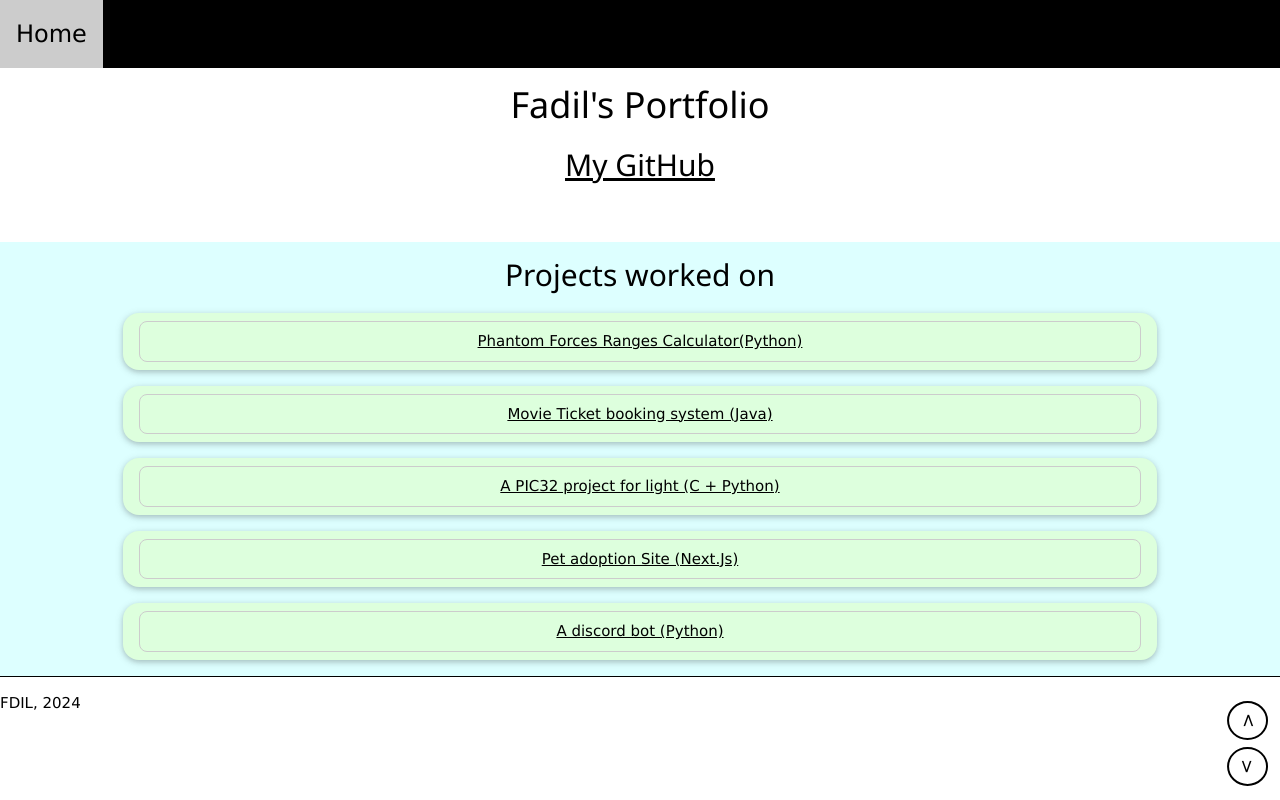
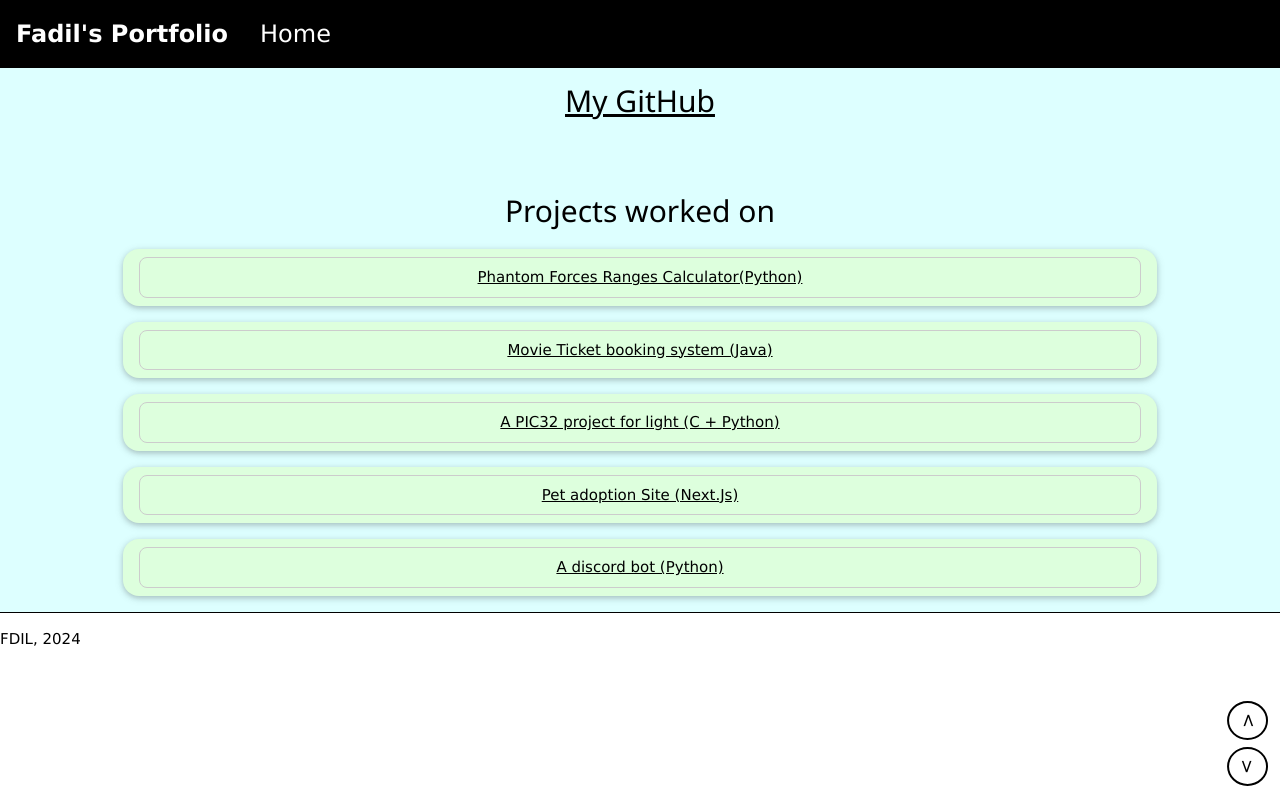
Before and after one commit to FDIL501st/FDIL501st.github.io, a React (Create React App) app: page / in a window 1280 px wide. Built offline with nearby package versions, Linux system fonts and the light colour scheme.

Commit message:
Changed Home Page layout
Moved title to NavBar and put pale-blue background to entire page.

```diff
--- a/src/App.js
+++ b/src/App.js
@@ -11,7 +11,7 @@ import { home, about } from './shared/path';
 
 function App() {
     return (
-        <div className="App">
+        <div className="App w3-pale-blue">
             <NavBar />
 
             <Routes>
--- a/src/components/NavBar.jsx
+++ b/src/components/NavBar.jsx
@@ -6,8 +6,9 @@ import { home, about } from '../shared/path.js'
 
 const NavBar = () => {
 	return (
-		<div class="w3-bar w3-black w3-xlarge" id={nav_id}>
-			<Link to={home} class="w3-bar-item w3-button w3-mobile w3-padding-16">Home</Link>
+		<div className="w3-bar w3-black w3-xlarge" id={nav_id}>
+			<strong className="w3-bar-item w3-mobile w3-padding-16 w3-left">Fadil's Portfolio</strong>
+			<Link to={home} className="w3-bar-item w3-button w3-mobile w3-padding-16">Home</Link>
 			{/* <Link to={about} class="w3-bar-item w3-button w3-mobile w3-padding-16">About</Link> */}
 		</div>
 	)
--- a/src/pages/Home.jsx
+++ b/src/pages/Home.jsx
@@ -4,14 +4,12 @@ import AllProjects from "../components/AllProjects"
 const Home = () => {
     return (
         <>
-            <h1>Fadil's Portfolio</h1>
-
             <h2>
                 <a href="https://github.com/FDIL501st">My GitHub</a>
             </h2>
             <br/><br/>
 
-            <div className="w3-row w3-pale-blue">
+            <div className="w3-row">
                 <div className="w3-col m1 w3-container"/>
 
                 <div className="w3-col m10">
```
